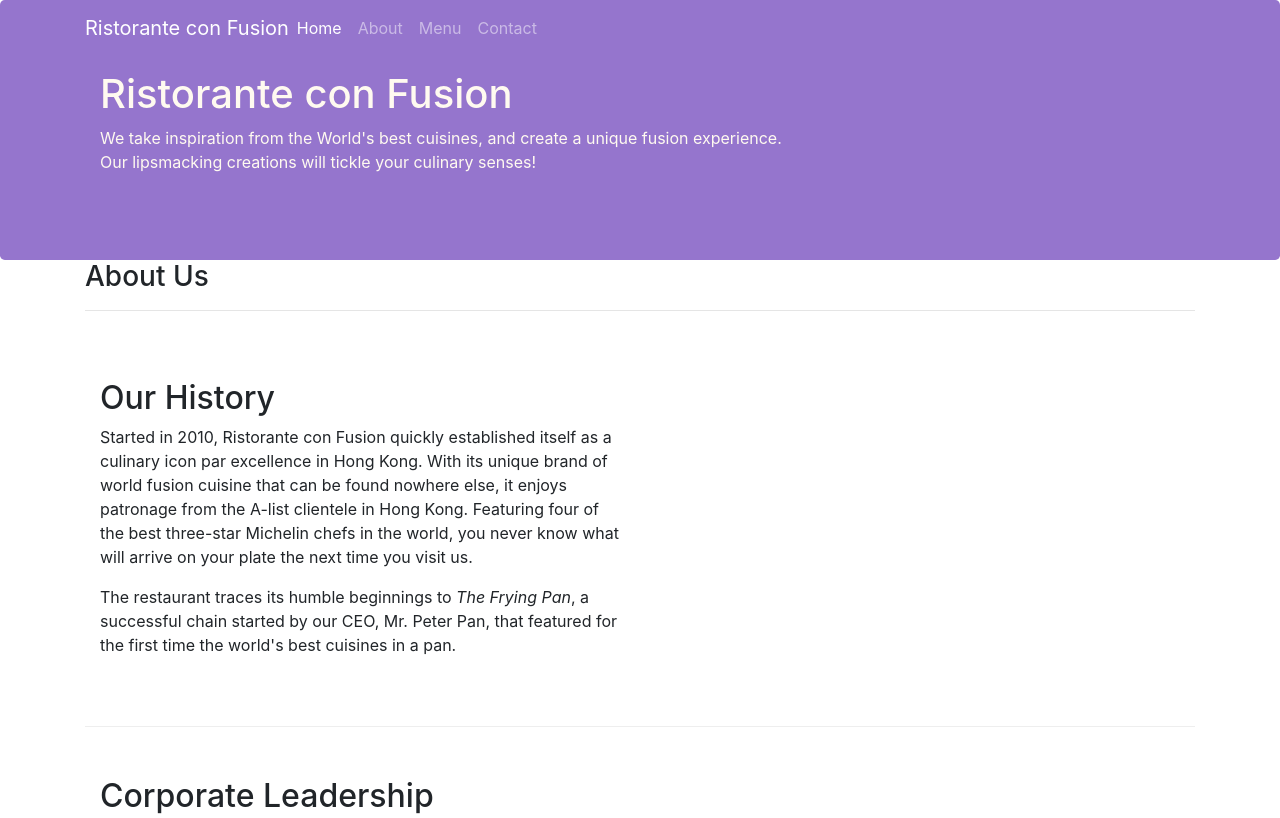
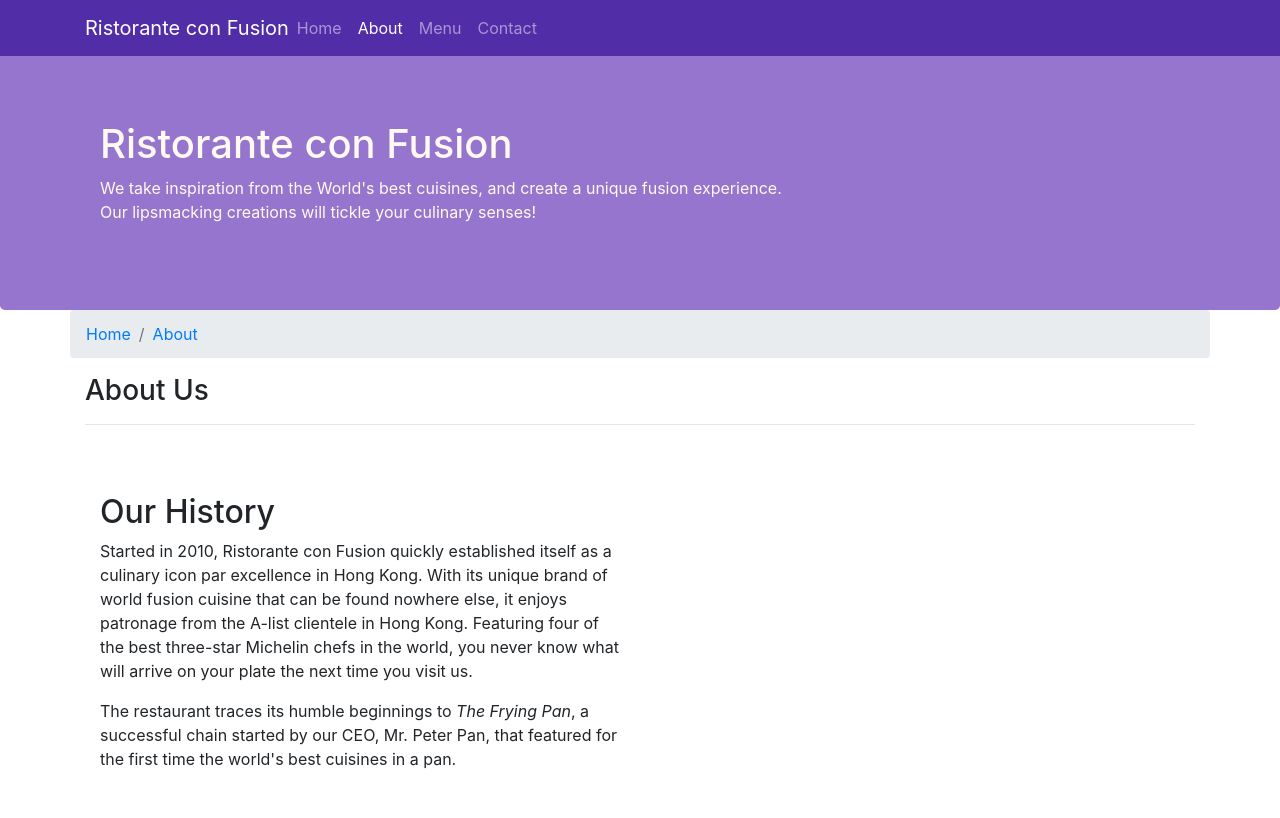
Before and after one commit to Soumyak328/Course1, a website: page aboutus.html in a window 1280 px wide. Shown: the top 818 px of the page. Drawn offline with nearby package versions, Linux system fonts and the light colour scheme.

Commit message:
second commit

```diff
--- a/aboutus.html
+++ b/aboutus.html
@@ -26,8 +26,8 @@
             <a class="navbar-brand mr-auto" href="#">Ristorante con Fusion</a>
             <div class="collapse navbar-collapse" id="navbar">
                 <ul class="navbar-nav mr-auto">
-                    <li class="nav-item active"><a class="nav-link" href="index.html">Home</a></li>
-                    <li class="nav-item"><a class="nav-link" href="#">About</a></li>
+                    <li class="nav-item "><a class="nav-link" href="index.html">Home</a></li>
+                    <li class="nav-item active"><a class="nav-link" href="#">About</a></li>
                     <li class="nav-item"><a class="nav-link" href="#">Menu</a></li>
                     <li class="nav-item"><a class="nav-link" href="#">Contact</a></li>
                 </ul>
@@ -50,6 +50,10 @@
 
     <div class="container">
         <div class="row">
+            <ol class="col-12 breadcrumb">
+                <li class="breadcrumb-item"><a href="index.html">Home</a> </li>
+                <li class="breadcrumb-item"><a href="aboutus.html">About</a> </li>
+            </ol>
             <div class="col-12">
                <h3>About Us</h3>
                <hr>
@@ -89,8 +93,8 @@
                 <div class="col-5 offset-1 col-sm-2">
                     <h5>Links</h5>
                     <ul class="list-unstyled">
-                        <li><a href="#">Home</a></li>
-                        <li><a href="#">About</a></li>
+                        <li><a href="index.html">Home</a></li>
+                        <li><a href="aboutus.html">About</a></li>
                         <li><a href="#">Menu</a></li>
                         <li><a href="#">Contact</a></li>
                     </ul>
--- a/css/styles.css
+++ b/css/styles.css
@@ -28,3 +28,12 @@ address{
     margin:0px;
     color:#0f0f0f;
 }
+
+body{
+    padding: 50px 0px 0px 0px;
+    z-index: 0px;
+}
+
+.navbar-dark {
+    background-color: #512DA8;
+}
```
Also changed, not shown: index.html (+1 -1 lines).
